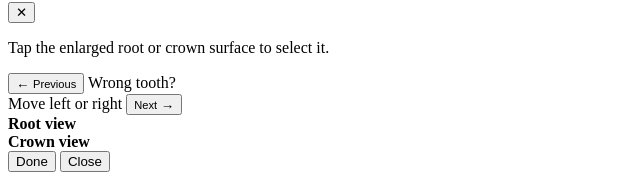
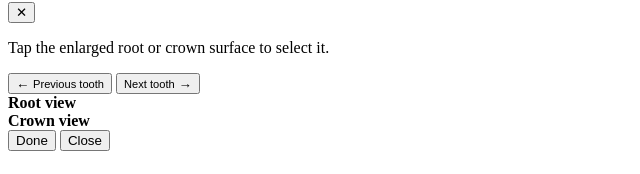
Before and after one commit to MrBurDeveloperTeam/dental-charting, a React (Vite) app: page / in a window 1280 px wide. Shown: the part 4004-4178 px from the top of the page, without its empty margins (0-640 px from the left). Built offline with nearby package versions, Linux system fonts and the light colour scheme; no server answers.

Commit message:
fix layout

```diff
--- a/css/dialogs.css
+++ b/css/dialogs.css
@@ -171,7 +171,7 @@
   .mobile-tooth-kicker{display:block;margin-bottom:3px;color:var(--muted);font-size:10px;font-weight:800;letter-spacing:.12em;text-transform:uppercase}
   .mobile-tooth-close{width:44px;height:44px;flex:none;font-size:18px}
   .mobile-tooth-instruction{margin:0 0 12px;color:var(--muted);font-size:12px;line-height:1.4}
-  .mobile-tooth-navigation{display:grid;grid-template-columns:minmax(96px,1fr) auto minmax(96px,1fr);gap:8px;align-items:center;margin-bottom:12px}
+  .mobile-tooth-navigation{display:grid;grid-template-columns:repeat(2,minmax(96px,1fr));gap:12px;align-items:center;margin-bottom:12px}
   .mobile-tooth-nav-btn{min-width:0;min-height:48px;padding:7px 10px;border:1px solid #b9cee8;border-radius:10px;background:#eef6ff;color:#24537f;display:flex;align-items:center;justify-content:center;gap:7px;font:inherit;font-size:21px;font-weight:800;cursor:pointer;touch-action:manipulation}
   .mobile-tooth-nav-btn small{font-size:11px;font-weight:800;white-space:nowrap}
   .mobile-tooth-nav-btn:disabled{border-color:var(--line);background:#f4f5f7;color:#a4adb8;cursor:not-allowed}
--- a/index.html
+++ b/index.html
@@ -69,13 +69,13 @@
       </div>
       <div class="topbar-actions">
         <button id="clear-current-btn" type="button" hidden aria-hidden="true"></button>
+        <button class="btn primary pdf-icon-btn" type="button" id="download-pdf-btn" aria-label="Download PDF" title="Download PDF">
+          <svg class="context-action-icon" viewBox="0 0 24 24" aria-hidden="true"><path d="M6 3h8l4 4v14H6zM14 3v5h5M12 11v6M9.5 14.5 12 17l2.5-2.5"/></svg>
+          <span>Download PDF</span>
+        </button>
         <button class="btn finish-visit-btn" type="button" id="finish-visit-btn">
           <svg class="context-action-icon" viewBox="0 0 24 24" aria-hidden="true"><path d="m5 12 4 4L19 6"/></svg>
           <span>Finish Visit</span>
-        </button>
-        <button class="btn primary pdf-icon-btn" type="button" id="download-pdf-btn" aria-label="Download PDF" title="Download PDF">
-          <svg class="context-action-icon" viewBox="0 0 24 24" aria-hidden="true"><path d="M6 3h8l4 4v14H6zM14 3v5h5M12 11v6M9.5 14.5 12 17l2.5-2.5"/></svg>
-          <span>Download PDF</span>
         </button>
       </div>
     </section>
@@ -95,7 +95,7 @@
 
   <div class="layout">
     <section class="chart-workspace">
-      <div class="chart-head">
+  <div class="chart-head">
         <div>
           <h2>Clinical Chart</h2>
           <p>Mouth view showing the root profile and crown surface for every tooth.</p>
@@ -448,11 +448,10 @@
     <nav class="mobile-tooth-navigation" aria-label="Move between teeth">
       <button class="mobile-tooth-nav-btn" type="button" id="mobile-tooth-prev-btn">
         <span aria-hidden="true">&#8592;</span>
-        <small id="mobile-tooth-prev-number">Previous</small>
+        <small id="mobile-tooth-prev-number">Previous tooth</small>
       </button>
-      <span class="mobile-tooth-nav-hint">Wrong tooth?<br>Move left or right</span>
       <button class="mobile-tooth-nav-btn" type="button" id="mobile-tooth-next-btn">
-        <small id="mobile-tooth-next-number">Next</small>
+        <small id="mobile-tooth-next-number">Next tooth</small>
         <span aria-hidden="true">&#8594;</span>
       </button>
     </nav>
--- a/public/js/app.js
+++ b/public/js/app.js
@@ -813,8 +813,8 @@ function renderMobileToothModal(){
   const neighbors=mobileToothNeighbors(draft.tooth);
   mobileToothEls.prev.disabled=!neighbors.previous;
   mobileToothEls.next.disabled=!neighbors.next;
-  mobileToothEls.prevNumber.textContent=neighbors.previous?`Tooth ${neighbors.previous}`:"Start";
-  mobileToothEls.nextNumber.textContent=neighbors.next?`Tooth ${neighbors.next}`:"End";
+  mobileToothEls.prevNumber.textContent="Previous tooth";
+  mobileToothEls.nextNumber.textContent="Next tooth";
   mobileToothEls.prev.setAttribute("aria-label",neighbors.previous?`Select tooth ${neighbors.previous}, to the left`:`No tooth to the left`);
   mobileToothEls.next.setAttribute("aria-label",neighbors.next?`Select tooth ${neighbors.next}, to the right`:`No tooth to the right`);
   const viewLabel=draft.view==="occ"?"Crown":"Root";
```
Also changed, not shown: css/chart.css (+4 -4 lines).
